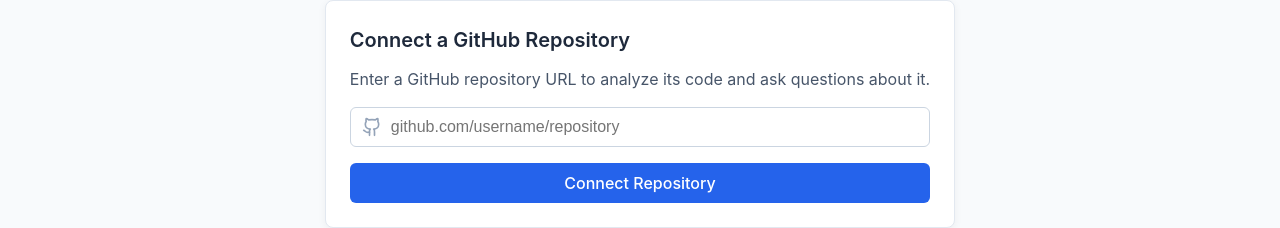
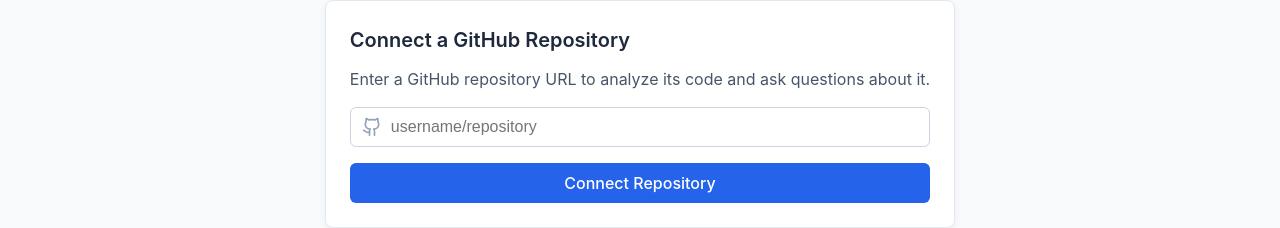
Before and after one commit to zayaanra/git-detective, a React (Vite) app in the folder frontend/app/: page / in a window 1280 px wide. Shown: the part 97-325 px from the top of the page. Built offline with nearby package versions, Linux system fonts and the light colour scheme.

Commit message:
changed default text in text entry box

```diff
--- a/frontend/app/src/App.jsx
+++ b/frontend/app/src/App.jsx
@@ -19,6 +19,8 @@
   const handleRepoSubmit = async (repo) => {
     setIsRepoLoading(true);
 
+    let link = repo.split("/")
+
     const response = await fetch("http://localhost:8000/submit", {
       method: "POST",
       headers: {
@@ -26,7 +28,8 @@
         "X-CSRFToken": Cookies.get("csrftoken") || "",
       },
       body: JSON.stringify({
-        link: repo
+        owner: link[0],
+        name:  link[1],
       }),
     });
 
--- a/frontend/app/src/components/RepoInput/RepoInput.jsx
+++ b/frontend/app/src/components/RepoInput/RepoInput.jsx
@@ -26,7 +26,7 @@
           <input
             type="text"
             className="repo-input"
-            placeholder="github.com/username/repository"
+            placeholder="username/repository"
             value={repoUrl}
             onChange={(e) => setRepoUrl(e.target.value)}
             disabled={isLoading}
```
